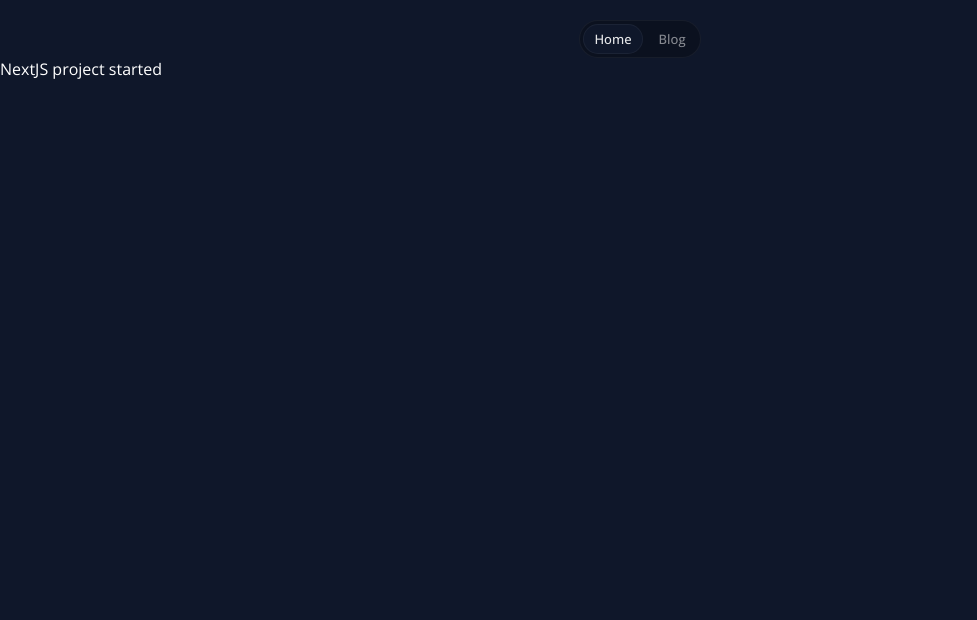
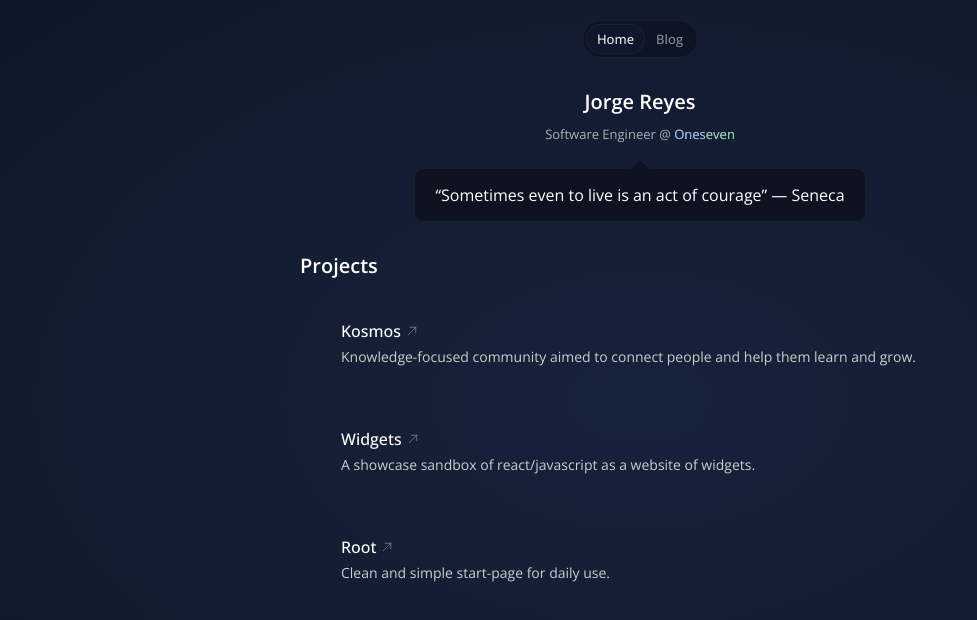
Before and after one commit to imreyesjorge/index, a Next.js app: page / in a window 1280 px wide. Shown: the top 620 px of the page, without its empty margins (0-977 px from the left). Built offline with nearby package versions, Linux system fonts and the light colour scheme.

Commit message:
Update styles

```diff
--- a/src/app/blog/page.tsx
+++ b/src/app/blog/page.tsx
@@ -1,5 +1,5 @@
 const BlogScreen = () => {
-  return <>Blog!</>;
+  return <div style={{ textAlign: "center" }}>Work in progress.</div>;
 };
 
 export default BlogScreen;
--- a/src/app/page.tsx
+++ b/src/app/page.tsx
@@ -1,5 +1,84 @@
+"use client";
+
+import { useMemo } from "react";
+
 const HomeScreen = () => {
-  return <>NextJS project started</>;
+  const PROJECTS = useMemo(() => {
+    return [
+      {
+        title: "Kosmos",
+        summary:
+          "Knowledge-focused community aimed to connect people and help them learn and grow.",
+        href: "https://kosmos.community/",
+        id: crypto.randomUUID(),
+      },
+      {
+        title: "Widgets",
+        summary:
+          "A showcase sandbox of react/javascript as a website of widgets.",
+        href: "https://widgets-sandbox.vercel.app/",
+        id: crypto.randomUUID(),
+      },
+      {
+        title: "Root",
+        summary: "Clean and simple start-page for daily use.",
+        href: "https://github.com/imreyesjorge/root-startpage",
+        id: crypto.randomUUID(),
+      },
+    ];
+  }, []);
+
+  return (
+    <div>
+      <header>
+        <h1>Jorge Reyes</h1>
+        <small>
+          Software Engineer @{" "}
+          <a href="https://www.oneseventech.com/" className="glow">
+            Oneseven
+          </a>
+        </small>
+        <div className="thought">
+          <svg viewBox="0 0 22 11">
+            <path
+              stroke="#1A1F2C"
+              fill="#0E1221"
+              d="M1 10L8.87868 2.12132C10.0503 0.949745 11.9497 0.949748 13.1213 2.12132L21 10"
+            />
+          </svg>
+          <p>“Sometimes even to live is an act of courage” — Seneca</p>
+        </div>
+      </header>
+      <main>
+        <h2>Projects</h2>
+        <section>
+          {PROJECTS.map((project) => (
+            <a href={project.href} key={project.id}>
+              <article>
+                <h3>
+                  {project.title}
+                  <svg
+                    xmlns="http://www.w3.org/2000/svg"
+                    fill="none"
+                    viewBox="0 0 24 24"
+                    stroke-width="1.5"
+                    stroke="currentColor"
+                  >
+                    <path
+                      stroke-linecap="round"
+                      stroke-linejoin="round"
+                      d="M4.5 19.5l15-15m0 0H8.25m11.25 0v11.25"
+                    />
+                  </svg>
+                </h3>
+                <p>{project.summary}</p>
+              </article>
+            </a>
+          ))}
+        </section>
+      </main>
+    </div>
+  );
 };
 
 export default HomeScreen;
--- a/src/app/styles.scss
+++ b/src/app/styles.scss
@@ -11,6 +11,7 @@ body {
   color: white;
 
   background-color: #0f172a;
+  background-image: radial-gradient( #17223b, #0f172a);
 
   box-sizing: border-box;
 
@@ -21,15 +22,18 @@ body {
 
   & > #main-container {
     width: 100%;
-    max-width: 1280px;
+    max-width: 720px;
     height: 100vh;
 
+    padding: 0 20px;
     padding-top: 20px;
   }
 }
 
 nav {
   width: 100%;
+
+  margin-bottom: 30px;
 
   display: flex;
   justify-content: center;
@@ -44,7 +48,6 @@ nav {
     border-radius: 25px;
 
     display: flex;
-    gap: 5px;
 
     li {
       color: rgba(white, 0.5);
@@ -73,3 +76,153 @@ nav {
     }
   }
 }
+
+header {
+  margin-bottom: 30px;
+
+  display: flex;
+  flex-direction: column;
+  align-items: center;
+  justify-content: center;
+
+  gap: 10px;
+
+  h1 {
+    font-size: 20px;
+    font-weight: 600;
+  }
+
+  small {
+    color: rgba(255, 255, 255, 0.65);
+    font-size: 13px;
+    font-weight: 300;
+  }
+}
+
+.thought {
+  font-weight: 300;
+  text-align: center;
+
+  margin-top: 15px;
+  padding: 15px 20px;
+
+  background-color: #0e1221;
+  border: 1px solid #1a1f2c;
+  border-radius: 10px;
+
+  position: relative;
+
+  svg {
+    width: 22px;
+    height: 11px;
+
+    position: absolute;
+    top: -10px;
+    left: 50%;
+
+    transform: translateX(-50%);
+  }
+}
+
+main {
+  display: flex;
+  flex-direction: column;
+
+  h2 {
+    font-size: 20px;
+    font-weight: 600;
+  }
+
+  section {
+    padding: 20px;
+
+    display: flex;
+    flex-direction: column;
+
+    gap: 20px;
+
+    & a {
+      color: inherit;
+      text-decoration: none;
+
+      border: 1px solid transparent;
+
+      &:focus,
+      &:hover {
+        background-color: #0e1221;
+        border: 1px solid #1a1f2c;
+        border-radius: 10px;
+      }
+    }
+
+    article {
+      color: white;
+      padding: 20px;
+
+      display: flex;
+      flex-direction: column;
+      gap: 5px;
+
+      position: relative;
+      cursor: pointer;
+      transition: 0.2s;
+
+      h3 {
+        font-size: 16px;
+        font-weight: 500;
+
+        display: flex;
+        align-items: center;
+        gap: 5px;
+
+        svg {
+          stroke: #878787;
+          width: 12px;
+          height: 12px;
+        }
+      }
+
+      p {
+        color: #cdcdcd;
+        font-size: 14px;
+        font-weight: 300;
+        transition: inherit;
+      }
+    }
+  }
+}
+
+.glow {
+  color: transparent;
+
+  background-clip: text;
+  -moz-background-clip: text;
+  -webkit-background-clip: text;
+
+  background-size: 100px 100px;
+
+  background-color: #99ffd1;
+  background-image: radial-gradient(
+      at 23% 99%,
+      hsla(236, 93%, 77%, 1) 0px,
+      transparent 50%
+    ),
+    radial-gradient(at 42% 78%, hsla(13, 67%, 77%, 1) 0px, transparent 50%),
+    radial-gradient(at 92% 76%, hsla(38, 78%, 79%, 1) 0px, transparent 50%),
+    radial-gradient(at 3% 18%, hsla(304, 88%, 73%, 1) 0px, transparent 50%),
+    radial-gradient(at 75% 23%, hsla(198, 87%, 68%, 1) 0px, transparent 50%),
+    radial-gradient(at 39% 73%, hsla(140, 60%, 76%, 1) 0px, transparent 50%),
+    radial-gradient(at 9% 50%, hsla(216, 98%, 75%, 1) 0px, transparent 50%);
+
+  animation: glowAnimation 1s infinite alternate;
+}
+
+@keyframes glowAnimation {
+  from {
+    filter: hue-rotate(0deg);
+  }
+
+  to {
+    filter: hue-rotate(360deg);
+  }
+}
```
